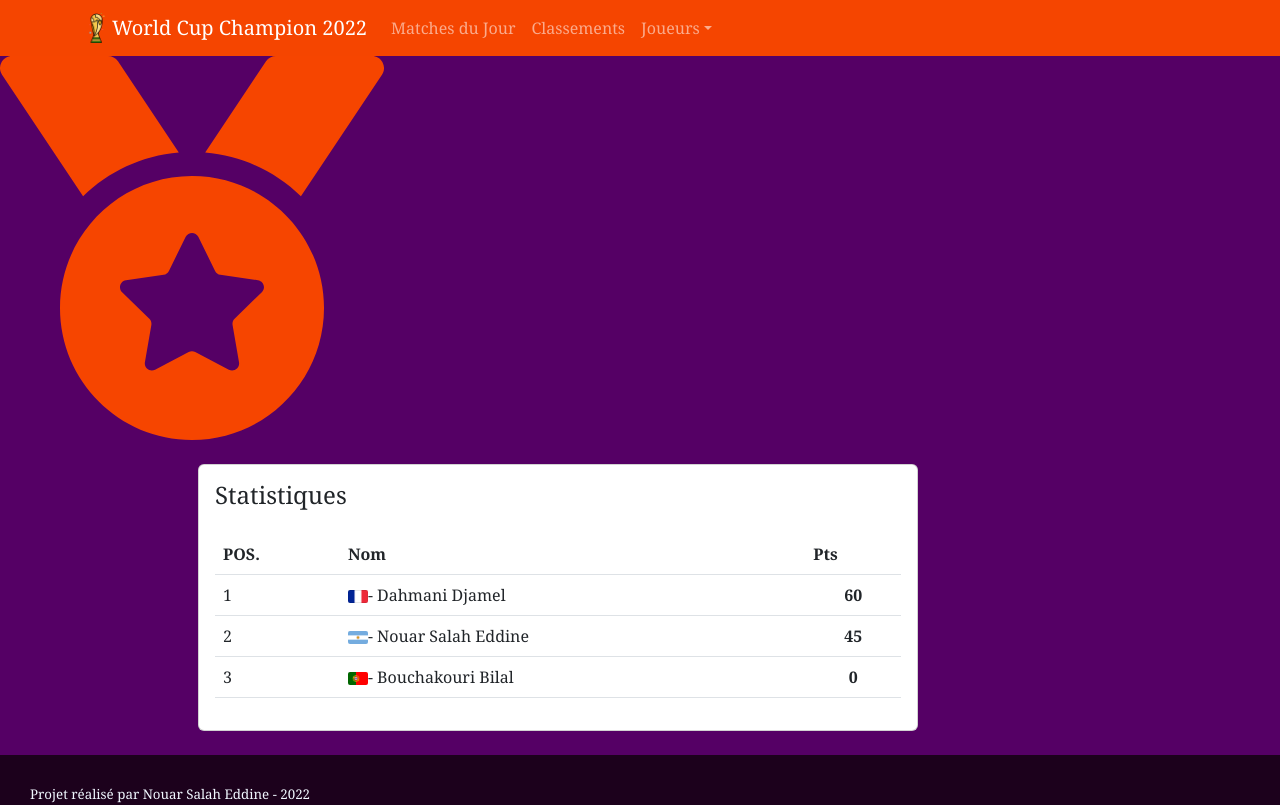
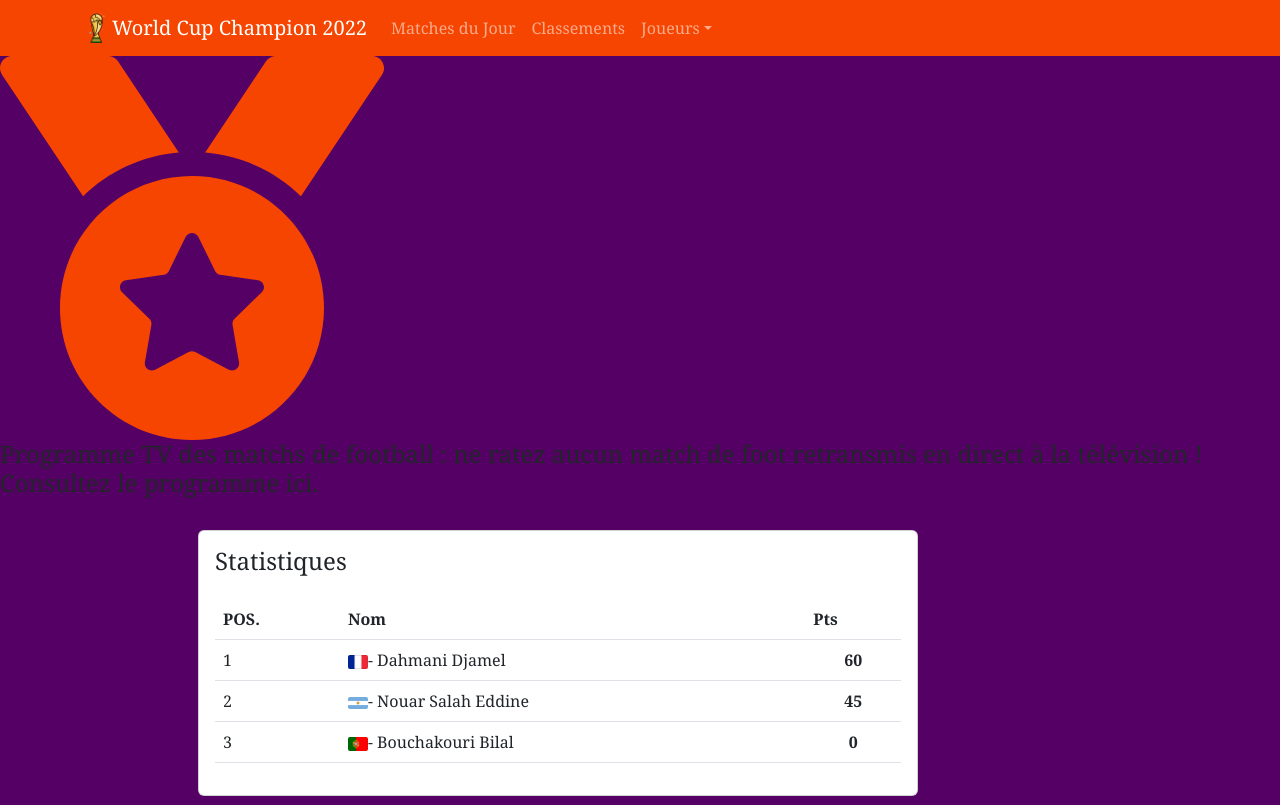
Before and after one commit to abderraouf-safsaf/Fifa-world-Cup-2022, a React (Create React App) app: page /landing in a window 1280 px wide. Shown: the top 805 px of the page. Built offline with nearby package versions, Linux system fonts and the light colour scheme.

Commit message:
classement

```diff
--- a/src/App.js
+++ b/src/App.js
@@ -18,6 +18,7 @@ function App() {
 
       <Routes>
 
+      <Route path="/Fifa-world-Cup-2022" element={<Home />} />
       <Route path="/" element={<Home />} />
       <Route path="/landing" element={<Landing />} />
       <Route path="/djamel" element={<Djamel />} />
--- a/src/components/landing/index.js
+++ b/src/components/landing/index.js
@@ -9,7 +9,9 @@ function Landing() {
   return (
     <div className="profil">
       <img className="cup-svg" src={cup} alt="" />
+
       <div className="page-content page-container" id="page-content">
+      <h4>Programme TV des matchs de football : ne ratez aucun match de foot retransmis en direct à la télévision ! Consultez le programme ici.</h4>
         <div className="padding">
           <div className="row container d-flex justify-content-center">
             <div className="col-lg-8 m-4 stretch-card">
```
Also changed, not shown: src/components/Fifa-world-Cup-2022/index.js (added, +9 -0 lines).
